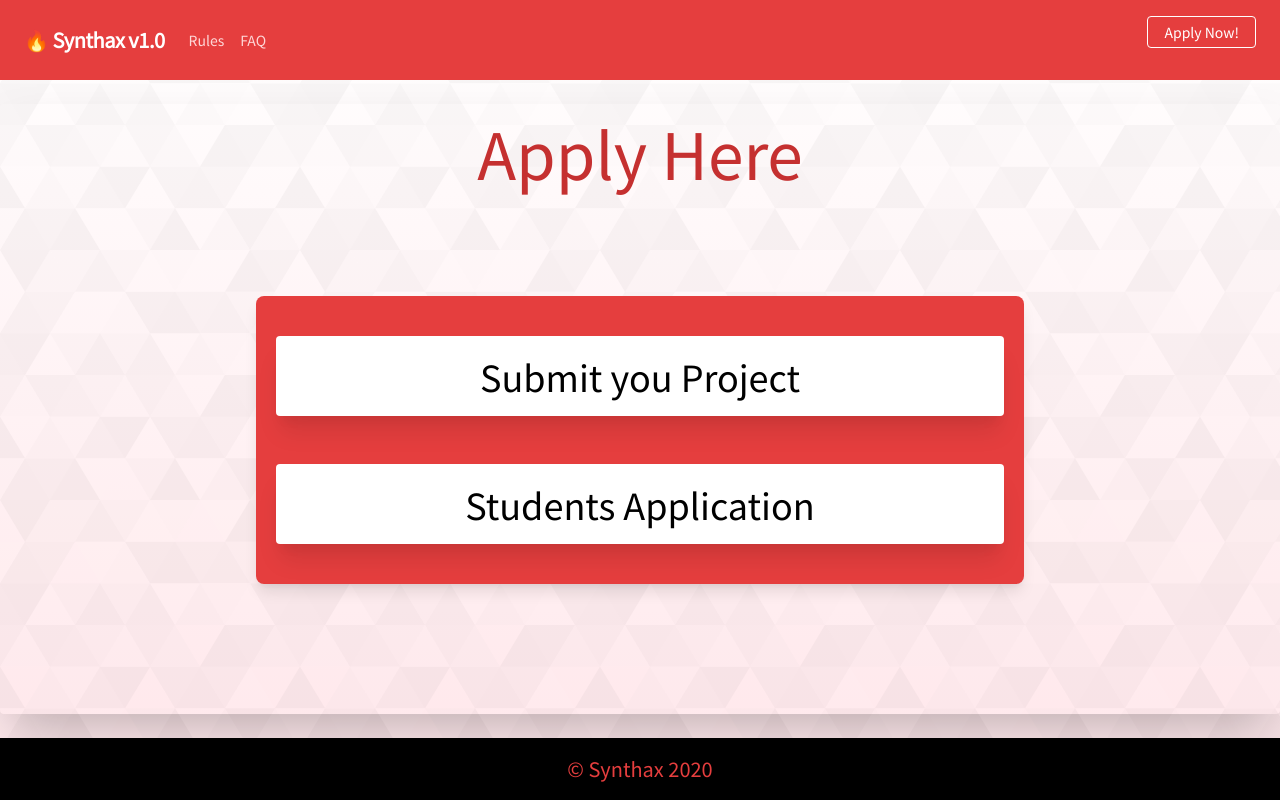
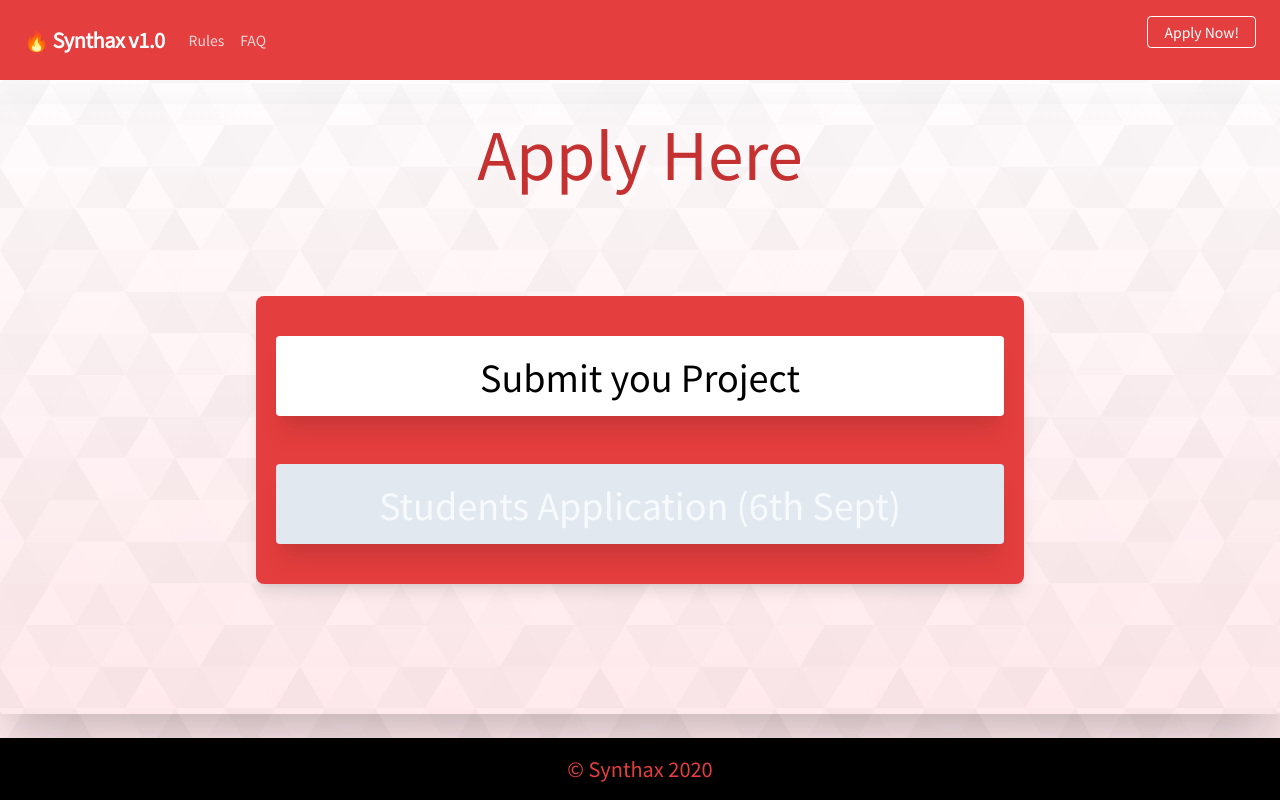
Before and after one commit to shawavisek35/synthack, a React (Create React App) app: page /apply in a window 1280 px wide. Built offline with nearby package versions, Linux system fonts and the light colour scheme.

Commit message:
Apply fix

```diff
--- a/src/components/Apply.js
+++ b/src/components/Apply.js
@@ -14,9 +14,9 @@ const Apply = () => {
           <h1>Submit you Project</h1>
         </a>
         <div
-          className="bg-white rounded shadow-xl text-center py-3 text-4xl border border-transparent hover:border-4 hover:border-white hover:bg-red-600 hover:text-white cursor-pointer"
+          className="bg-gray-300 rounded text-gray-100 shadow-xl text-center py-3 text-4xl border border-transparent hover:text-white cursor-not-allowed"
         >
-          <h1>Students Application</h1>
+          <h1>Students Application (6th Sept)</h1>
         </div>
       </div>
     </div>
--- a/src/components/Home.js
+++ b/src/components/Home.js
@@ -18,8 +18,8 @@ const Home = () => {
         <p className="text-xl mt-2">
           {" "}
           <strong>DSC-CIEM</strong> in collaboration with{" "}
-          <strong>MLSA-CIEM</strong> and Palinoia is happy to announce it's
-          first Open Source coding fest, Synthax v1.0
+          <strong>MLSA-CIEM</strong> and <strong>Palinoia</strong> is happy to
+          announce it's first Open Source coding fest, Synthax v1.0
         </p>
         <p className="text-xl mt-2">
           This month long journey is the perfect opportunity to brush up on your
@@ -32,7 +32,7 @@ const Home = () => {
           </span>
         </p>
       </div>
-      <Timeline/>
+      <Timeline />
     </div>
   );
 };
```
